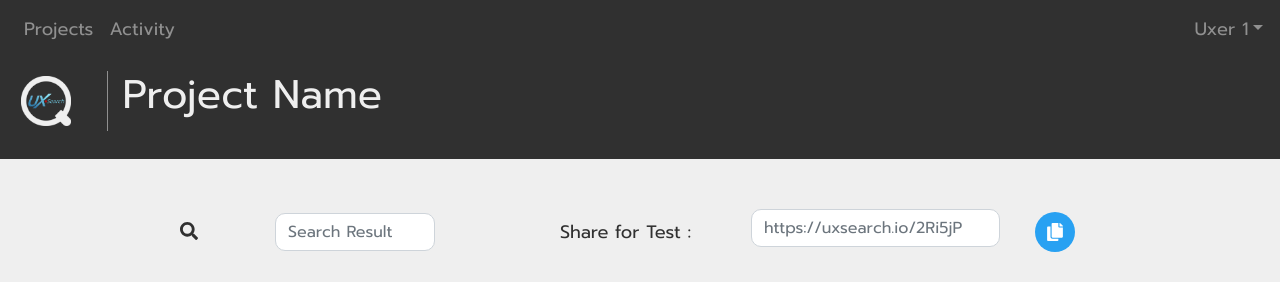
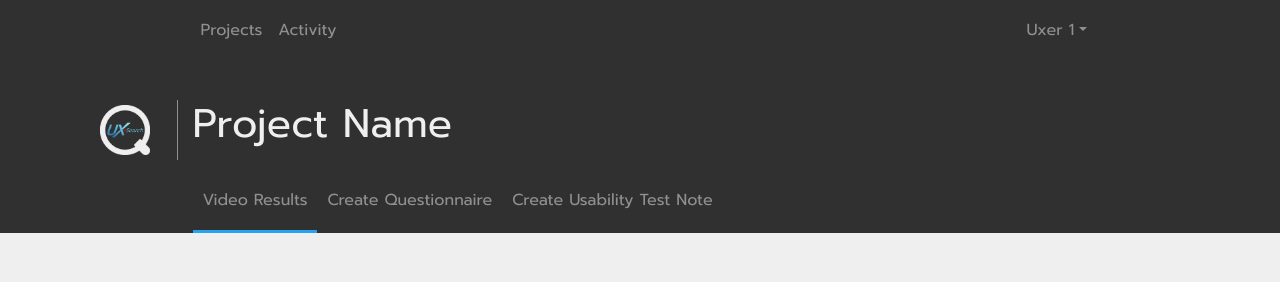
Before and after one commit to uxsearch/uxsearch_frontend, a React (Create React App) app: page /testing/ExperPage in a window 1280 px wide. Shown: the top 282 px of the page. Built offline with nearby package versions, Linux system fonts and the light colour scheme; a web font is replaced by a local one.

Commit message:
[CREATE] develop : create sub menu bar on website

```diff
--- a/src/components/utils/navbarUXer.js
+++ b/src/components/utils/navbarUXer.js
@@ -36,7 +36,7 @@ class NavbarUxer extends React.Component {
   render() {
     return (
       <section id='uxer-navbar'>
-        <Navbar dark className='nav-bgColoruxer d-md-none'>
+        <Navbar dark className='nav-bgColoruxer-mobile d-md-none'>
           <NavbarBrand href='/' className='mr-auto'>
             <img className='logo-icon' src={logo} />
           </NavbarBrand>
@@ -68,7 +68,8 @@ class NavbarUxer extends React.Component {
         </Navbar>
         <Navbar expand='md' dark className='nav-bgColoruxer d-none d-md-block'>
           <Row>
-            <Col md={6}>
+            <Col md={1}></Col>
+            <Col md={5}>
               <Nav className='ml-auto' navbar>
                 <NavItem>
                   <NavLink href='#' className='link-text'>Projects</NavLink>
@@ -78,7 +79,7 @@ class NavbarUxer extends React.Component {
                 </NavItem>
               </Nav>
             </Col>
-            <Col md={6} className='account-box'>
+            <Col md={5} className='account-box'>
               <Nav>
                 <UncontrolledDropdown nav inNavbar className='dropdown-position'>
                   <DropdownToggle nav caret className='link-text'>
@@ -105,7 +106,7 @@ class NavbarUxer extends React.Component {
                 <img className='logo-icon' src={logo} />
               </NavbarBrand>
             </Col>
-            <Col md={11}>
+            <Col md={10}>
               <h1>Project Name</h1>
             </Col>
           </Row>
--- /dev/null
+++ b/src/components/utils/subNavbar.js
@@ -0,0 +1,36 @@
+import React from 'react'
+import { Navbar, NavbarToggler, Nav, NavItem, NavLink } from 'reactstrap'
+import { Container, Row, Col } from 'reactstrap'
+
+class SubNavbar extends React.Component {
+  constructor(props) {
+    super(props);
+  }
+
+  render() {
+    return (
+      <section id='sub-navbar'>
+        <Container fluid className='nav-bgColoruxer'>
+          <Row>
+            <Col md={1}></Col>
+            <Col md={10}>
+              <Nav navbar className='menu-line'>
+                <NavItem className='menu-block' active>
+                  <NavLink href='#' className='link-text'>Video Results</NavLink>
+                </NavItem>
+                <NavItem className='menu-block'>
+                  <NavLink href='#' className='link-text'>Create Questionnaire</NavLink>
+                </NavItem>
+                <NavItem className='menu-block'>
+                  <NavLink href='#' className='link-text'>Create Usability Test Note</NavLink>
+                </NavItem>
+              </Nav>
+            </Col>
+          </Row>
+        </Container>
+      </section>
+    )
+  }
+}
+
+export default SubNavbar
--- a/src/pages/uxer/experimenterPage.js
+++ b/src/pages/uxer/experimenterPage.js
@@ -8,12 +8,14 @@ import EachExpPro from '../../components/EachExperimentProfile/eachExpProfile'
 
 import '../../static/sass/uxer/experPage.scss'
 import NavbarUxer from '../../components/utils/navbarUXer'
+import SubNavbar from '../../components/utils/subNavbar';
 
 class ExperPage extends React.Component {
   render() {
     return (
       <section id='exper-page'>
         <NavbarUxer />
+        <SubNavbar />
         <Container>
           <Row className='all justify-content-center align-items-center' >
             <Col md={1}>
--- a/src/static/sass/navbar.scss
+++ b/src/static/sass/navbar.scss
@@ -24,15 +24,24 @@
     max-height: 100%;
     z-index: 1;
     color: $light;
+    padding: 10px 100px;
+  }
+
+  .nav-bgColoruxer-mobile {
+    background-color: $dark;
+    max-width: 100%;
+    max-height: 100%;
+    z-index: 1;
+    color: $light;
   }
 
   .link-text {
+    font-size: 16px;
     color: #909090 !important;
   }
 
   .space-title {
-    margin-top: 20px;
-    margin-bottom: 20px;
+    margin-top: 50px;
   }
 
   .account-box {
@@ -57,3 +66,36 @@
     height: auto;
   }
 }
+
+#sub-navbar {
+  .nav-bgColoruxer {
+    background-color: $dark;
+    max-width: 100%;
+    max-height: 100%;
+    z-index: 1;
+    color: $light;
+    padding: 0px 100px;
+  }
+
+  .menu-line {
+    flex-direction: row !important;
+  }
+
+  .menu-block {
+    padding: 10px;
+  }
+
+  .menu-block:hover {
+    color: $white;
+  }
+
+  .menu-block.active {
+    border-bottom: 3px solid $blue;
+    color: $white
+  }
+
+  .link-text {
+    font-size: 16px;
+    color: #909090 !important;
+  }
+}
```
